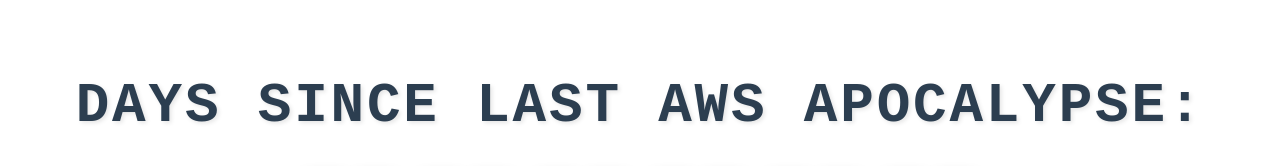
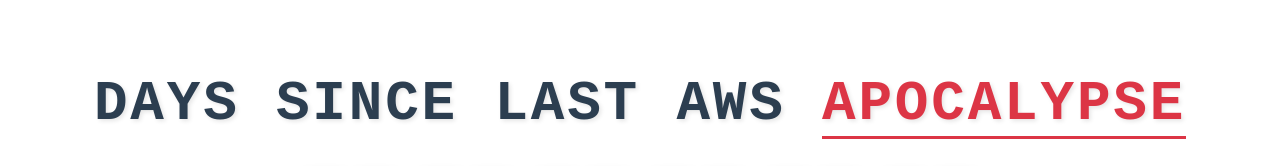
Before and after one commit to jperras/awspocalypse.com, a plain HTML site: page index.html in a window 1280 px wide. Shown: the part 250-416 px from the top of the page. Drawn offline with nearby package versions, Linux system fonts and the light colour scheme.

Commit message:
more text fun

```diff
--- a/index.html
+++ b/index.html
@@ -136,20 +136,38 @@
 <script>
     // Typing animation
     var textWrapper = document.querySelector('.text-wrapper');
-    var text = 'Days Since Last AWS Apocalypse:';
+    var text = 'Days Since Last AWS Apocalypse';
 
     // Wrap every letter in a span, preserving spaces
     var wrappedText = '';
+    var apocalypseStart = text.indexOf('Apocalypse');
+    var apocalypseEnd = apocalypseStart + 11;
+
     for (var i = 0; i < text.length; i++) {
+        // Start apocalypse wrapper
+        if (i === apocalypseStart) {
+            wrappedText += '<span class="apocalypse-wrapper">';
+        }
+
         if (text[i] === ' ') {
             wrappedText += "<span class='letter'>&nbsp;</span>";
         } else {
             wrappedText += "<span class='letter'>" + text[i] + "</span>";
         }
+
+        // End apocalypse wrapper
+        if (i === apocalypseEnd - 1) {
+            wrappedText += '</span>';
+        }
     }
     textWrapper.innerHTML = wrappedText;
 
     var letters = document.querySelectorAll('.hero-heading .letter');
+    var apocalypseWrapper = document.querySelector('.apocalypse-wrapper');
+
+    // Set initial styles to prevent layout shift
+    apocalypseWrapper.style.display = 'inline-block';
+    apocalypseWrapper.style.borderBottom = '3px solid transparent';
 
     // Animate letters one by one
     var currentIndex = 0;
@@ -162,15 +180,28 @@
             currentIndex++;
             setTimeout(typeNextLetter, 25);
         } else {
-            // Typing complete, fade in counter
+            // Typing complete, wait before changing color
             setTimeout(function() {
+                // Animate color and underline
                 anime({
-                    targets: '.tick',
-                    opacity: [0, 1],
-                    duration: 1000,
-                    easing: 'easeInOutQuad'
+                    targets: apocalypseWrapper,
+                    color: '#dc3545',
+                    borderBottom: '3px solid rgba(220, 53, 69, 1)',
+                    duration: 500,
+                    easing: 'easeInOutQuad',
+                    complete: function() {
+                        // Fade in counter
+                        setTimeout(function() {
+                            anime({
+                                targets: '.tick',
+                                opacity: [0, 1],
+                                duration: 1000,
+                                easing: 'easeInOutQuad'
+                            });
+                        }, 250);
+                    }
                 });
-            }, 250);
+            }, 300);  // 300ms delay before changing color
         }
     }
 
```
